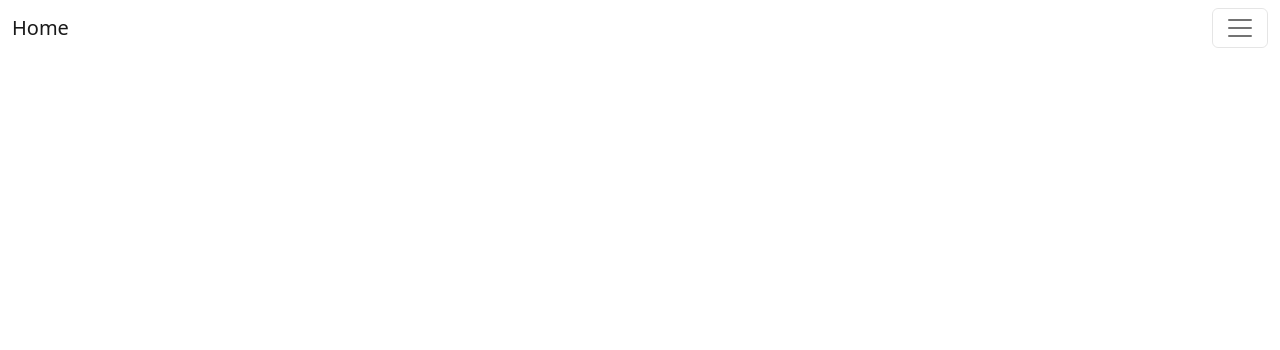
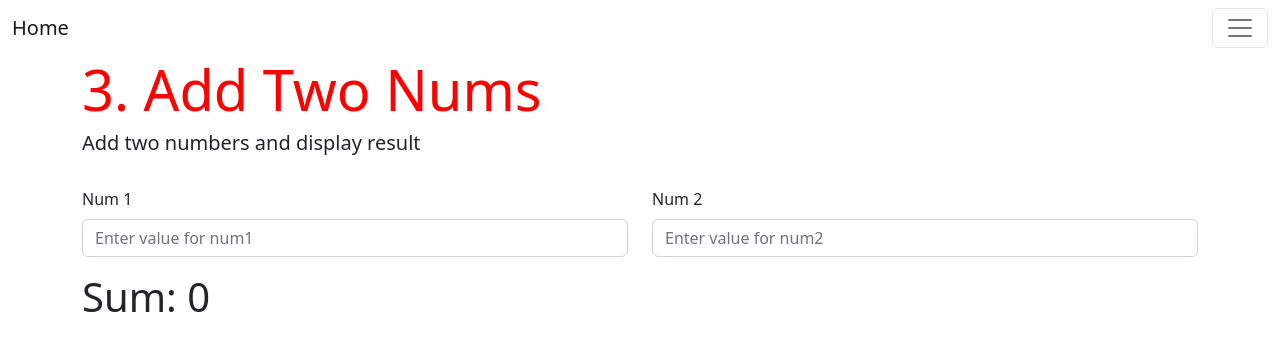
Before and after one commit to hhk998402/react-primer, a React app: page /addTwoNums in a window 1280 px wide. Before the commit this address had no page. Shown: the top 350 px of the page. Built offline with nearby package versions, Linux system fonts and the light colour scheme.

Commit message:
Implement AddTwoNums App with JSON type state handling

```diff
--- a/src/App.js
+++ b/src/App.js
@@ -3,6 +3,8 @@ import ApiShowData from "./MapAndFilter/ApiShowData";
 import { Route, Routes } from "react-router-dom";
 import Home from "./Home/Home";
 import NavBar from "./NavBar";
+import Counter from "./StateManagement/Counter";
+import AddTwoNums from "./StateManagement/AddTwoNums";
 
 const App = () => {
     return (
@@ -19,6 +21,16 @@ const App = () => {
                     path="fetchDataFromApi"
                     element={<ApiShowData />}
                 />
+                <Route
+                    exact
+                    path="counter"
+                    element={<Counter />}
+                />
+                <Route
+                    exact
+                    path="addTwoNums"
+                    element={<AddTwoNums />}
+                />
             </Routes>
         </>
 
--- a/src/Home/Home.js
+++ b/src/Home/Home.js
@@ -33,23 +33,18 @@ const Home = () => {
                     </AccordionBody>
                     </AccordionItem>
                     <AccordionItem>
-                    <AccordionHeader targetId="2">Accordion Item 2</AccordionHeader>
+                    <AccordionHeader targetId="2">Implement a Counter</AccordionHeader>
                     <AccordionBody accordionId="2">
-                        <strong>This is the second item&#39;s accordion body.</strong>
-                        You can modify any of this with custom CSS or overriding our default
-                        variables. It&#39;s also worth noting that just about any HTML can
-                        go within the <code>.accordion-body</code>, though the transition
-                        does limit overflow.
+                        <strong>Implement a Counter Page</strong><br></br>
+                        Fairly straightforward, create a counter page that increments an integer<br></br>
+                        <Link to="/counter">Demo Link</Link>
                     </AccordionBody>
                     </AccordionItem>
                     <AccordionItem>
-                    <AccordionHeader targetId="3">Accordion Item 3</AccordionHeader>
+                    <AccordionHeader targetId="3">Add Two Nums</AccordionHeader>
                     <AccordionBody accordionId="3">
-                        <strong>This is the third item&#39;s accordion body.</strong>
-                        You can modify any of this with custom CSS or overriding our default
-                        variables. It&#39;s also worth noting that just about any HTML can
-                        go within the <code>.accordion-body</code>, though the transition
-                        does limit overflow.
+                        <strong>Add Two Numbers</strong><br></br>
+                        <Link to="/addTwoNums">Demo Link</Link>
                     </AccordionBody>
                     </AccordionItem>
                 </Accordion>
--- a/src/NavBar.js
+++ b/src/NavBar.js
@@ -27,15 +27,15 @@ const NavBar = (args) => {
         <Collapse isOpen={isOpen} navbar>
           <Nav className="me-auto" navbar>
             <NavItem>
-              <NavLink href="/mapAndFilter">Map And Filter</NavLink>
+              <NavLink href="/fetchDataFromApi">Fetch Data from API</NavLink>
             </NavItem>
             <UncontrolledDropdown nav inNavbar>
               <DropdownToggle nav caret>
-                Options
+                State Management
               </DropdownToggle>
               <DropdownMenu right>
-                <DropdownItem>Option 1</DropdownItem>
-                <DropdownItem>Option 2</DropdownItem>
+                <DropdownItem><NavLink href="/counter">Counter</NavLink></DropdownItem>
+                <DropdownItem><NavLink href="/addTwoNums">Add Two Nums</NavLink></DropdownItem>
                 <DropdownItem divider />
                 <DropdownItem>Reset</DropdownItem>
               </DropdownMenu>
--- /dev/null
+++ b/src/StateManagement/AddTwoNums.js
@@ -0,0 +1,74 @@
+import React, { useEffect, useState } from "react";
+import { Form, FormGroup, Label, Input, Row, Col } from 'reactstrap';
+
+const AddTwoNums = () => {
+    const [nums, setNums] = useState({});
+    const [result, setResult] = useState(0);
+    const changeNumValue = (el) => {
+        const name = el.target.name;
+        const val = el.target.value;
+        setNums((prevState) => {
+            let nums = {...prevState};
+            nums[name] = typeof(val)=="number" ? val : val == "" ? 0 : parseInt(val);
+            return nums;
+        });
+    }
+    useEffect(() => {
+        let sum = 0;
+        for (const [key,value] of Object.entries(nums)){
+            if(value == NaN){
+                sum = 0;
+                break;
+            }
+            sum += value;
+        }
+        setResult(sum);
+    }, [nums]);
+
+    return(
+        <div className="container">
+            <h1 className="display-4">3. Add Two Nums</h1>
+            <h6 className="lead">
+            Add two numbers and display result
+            </h6><br></br>
+            <Form>
+                <Row>
+                    <Col md={6}>
+                        <FormGroup>
+                                <Label for="num1">
+                                Num 1
+                                </Label>
+                                <Input
+                                id="num1"
+                                name="num1"
+                                placeholder="Enter value for num1"
+                                type="number"
+                                value={nums["num1"] || ''}
+                                onChange={(e) => changeNumValue(e)}
+                                />
+                        </FormGroup>
+                    </Col>
+                    <Col md={6}>
+                        <FormGroup>
+                                <Label for="num2">
+                                Num 2
+                                </Label>
+                                <Input
+                                id="num2"
+                                name="num2"
+                                placeholder="Enter value for num2"
+                                type="number"
+                                value={nums["num2"] || ''}
+                                onChange={(e) => changeNumValue(e)}
+                                />
+                        </FormGroup>
+                    </Col>
+                </Row>
+            </Form>
+            <h3 className="display-6">Sum: <strong>{result}</strong></h3>
+
+        </div>
+    );
+};
+
+export default AddTwoNums;
--- /dev/null
+++ b/src/StateManagement/Counter.js
@@ -0,0 +1,29 @@
+import React, { useState } from "react";
+
+const Counter = () => {
+    const [num, setNum] = useState(0);
+    const changeNumValue = (direction) => {
+        direction ? setNum(num+1) : setNum(num-1);
+    };
+
+    return(
+        <div className="container">
+            <h1 className="display-4">2. Counter</h1>
+            <h6 className="lead">
+            Increment and decrement counter using buttons
+            </h6><br></br>
+            <h3 className="display-6">Counter Value: <strong>{num}</strong></h3>
+            <div className="row">
+                <div className="col-sm-6">
+                    <button onClick={() => changeNumValue(true)}>Click me to increase counter</button>
+                </div>
+                <div className="col-sm-6">
+                    <button onClick={() => changeNumValue(false)}>Click me to decease counter</button>
+                </div>
+            </div>
+
+        </div>
+    );
+};
+
+export default Counter;
```
